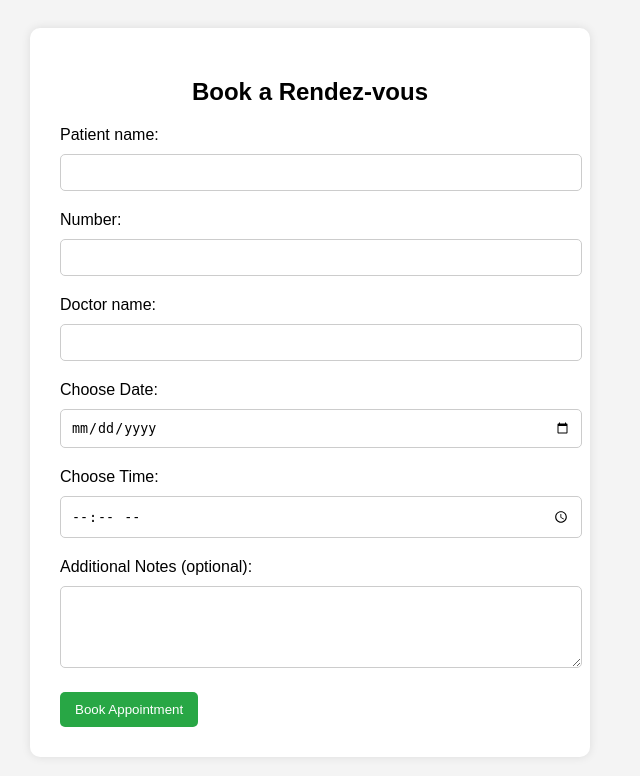
After one commit to Mahmoud876-eng/website, a Flask app: page /book_rendezvous in a window 1280 px wide. The commit adds this page. Shown: the top 776 px of the page, without its empty margins (330-970 px from the left). Run offline with Flask 3, Linux system fonts and the light colour scheme.

```diff
--- a/OneDrive/Desktop/website/test1/app.py
+++ b/OneDrive/Desktop/website/test1/app.py
@@ -25,6 +25,7 @@ medecine_collection= db["medicines"]
 doctor_collection= db["doctor"]
 patient_collection= db["patient"]
 id_collection= db["id"]
+rendezvous_collection= db["rendezvous"]
 
 
 
@@ -169,7 +170,7 @@ def register_paient():
         return render_template("error.html", message="missing data")
 
     return render_template("patient1.html")
-@app.route("/login", methods=["POST","GET"] )
+@app.route("/login", methods=["POST","GET"] )#connect them here also
 def login():
     print(request.method)
     if request.method == "POST":
@@ -210,7 +211,7 @@ def login():
             return render_template("error.html", message="mail not found")
     return render_template("login.html")
 
-@app.route("/doctor", methods=["POST","GET"] )
+@app.route("/doctor", methods=["POST","GET"] )#u aded a rendez vous data base
 def doctor():
     id= session.get("user_id")
     id_with_id = id_collection.find({ "dr_id": id })
@@ -219,9 +220,10 @@ def doctor():
     print(numbers)
 
     patient_with_number = patient_collection.find({ "phone": { "$in": numbers } })
-
+    rendez_with_number = rendezvous_collection.find({ "number": { "$in": numbers } })
+    rendez=list(rendez_with_number)
     patients = list(patient_with_number)
-    return render_template("doctor.html",patients=patients)
+    return render_template("doctor.html",patients=patients,rendezs=rendez)
 @app.route("/view", methods=["POST","GET"] )
 def view():
 
@@ -365,6 +367,55 @@ def files():
         return render_template("home_doctor.html")
 
     return render_template("files.html")
+@app.route("/book_rendezvous", methods=["POST","GET"] )#u haven t tested it yet
+def book_rendezvous():
+    id= session.get("user_id")
+    status= session.get("status")
+    if request.method == "POST":
+        name= request.form.get("name")
+        number= request.form.get("Number")
+        print(number)
+        numb_with_id= id_collection.find_one({ "number": number})
+        print(numb_with_id)
+        #numb_with_id=True
+        if not numb_with_id:
+            return render_template("error.html", message="wrong data")
+        doctor= request.form.get("doctor")
+        print(doctor)
+        doctor_with_id= doctor_collection.find_one({ "username": doctor})
+        print(doctor_with_id)
+        if not doctor_with_id:
+            return render_template("error.html", message="Doctor not found")
+
+
+        date= request.form.get("date")
+        time= request.form.get("time")
+        notes= request.form.get("notes")
+        if not name:
+            return render_template("error.html", message="missing name")
+        if not date:
+            return render_template("error.html", message="missing date")
+        if not time:
+            return render_template("error.html", message="missing time")
+
+        rendezvous_data = {
+            "id": doctor_with_id['_id'],
+            "user_id": numb_with_id["user_id"],
+            "name": name,
+            "number": number,
+            "doctor": doctor,
+            "date": date,
+            "time": time,
+            "notes": notes        }
+        rendezvous_collection.insert_one(rendezvous_data)
+
+        if status == "doctor":
+            return render_template("home_doctor.html",username=name)
+        elif status == "user":
+            return render_template("home_user.html",username=name)
+
+    return render_template("rendez_vous.html")
+
 @app.route("/logout" )
 def logout():
     print(request.method)
--- a/OneDrive/Desktop/website/test1/chat.py
+++ b/OneDrive/Desktop/website/test1/chat.py
@@ -15,7 +15,7 @@ def home():
     if request.method == "POST":
   # Example chat ID
         # Get chat_id from session
-        chat_id = '1234567890'
+        chat_id = '67fb97cf5590a185be2d9f36'
         threading.Thread(target=run_bot, args=(chat_id,), daemon=True).start()  # Pass chat_id to run_bot
         return f"Chat ID is: {chat_id}, Numb is: 55"
     return render_template("register.html")
--- /dev/null
+++ b/OneDrive/Desktop/website/test1/templates/rendez_vous.html
@@ -0,0 +1,67 @@
+<!DOCTYPE html>
+<html lang="en">
+<head>
+    <meta charset="UTF-8">
+    <title>Book a Rendez-vous</title>
+    <style>
+        body {
+            font-family: Arial, sans-serif;
+            background: #f4f4f4;
+            padding: 20px;
+        }
+        .container {
+            max-width: 500px;
+            margin: auto;
+            background: white;
+            padding: 30px;
+            border-radius: 10px;
+            box-shadow: 0 0 10px rgba(0,0,0,0.1);
+        }
+        input, select, textarea {
+            width: 100%;
+            padding: 10px;
+            margin-top: 10px;
+            margin-bottom: 20px;
+            border-radius: 5px;
+            border: 1px solid #ccc;
+        }
+        button {
+            background: #28a745;
+            color: white;
+            padding: 10px 15px;
+            border: none;
+            border-radius: 5px;
+            cursor: pointer;
+        }
+        button:hover {
+            background: #218838;
+        }
+        h2 {
+            text-align: center;
+        }
+    </style>
+</head>
+<body>
+<div class="container">
+    <h2>Book a Rendez-vous</h2>
+    <form method="POST" action="/book_rendezvous">
+        <label for="name">Patient name:</label>
+        <input type="text" id="name" name="name" required>
+        <label for="Number">Number:</label>
+        <input type="text" id="Number" name="Number" required>
+        <label for="doctor">Doctor name:</label>
+        <input type="text" id="doctor_name" name="doctor" required>
+        <label for="date">Choose Date:</label>
+        <input type="date" id="date" name="date" required>
+
+        <label for="time">Choose Time:</label>
+        <input type="time" id="time" name="time" required>
+
+        <label for="notes">Additional Notes (optional):</label>
+        <textarea id="notes" name="notes" rows="4"></textarea>
+
+        <button type="submit">Book Appointment</button>
+    </form>
+</div>
+</body>
+</html>
```
Also changed, not shown: OneDrive/Desktop/website/test1/0.0.py (+29 -23 lines), OneDrive/Desktop/website/test1/send1.py (+153 -15 lines), OneDrive/Desktop/website/test1/templates/doctor.html (+11 -6 lines), OneDrive/Desktop/website/test1/templates/home_doctor.html (+10 -1 lines), OneDrive/Desktop/website/test1/templates/home_user.html (+8 -0 lines), OneDrive/Desktop/website/test1/trytime.py (added, +34 -0 lines), 9 other files.
